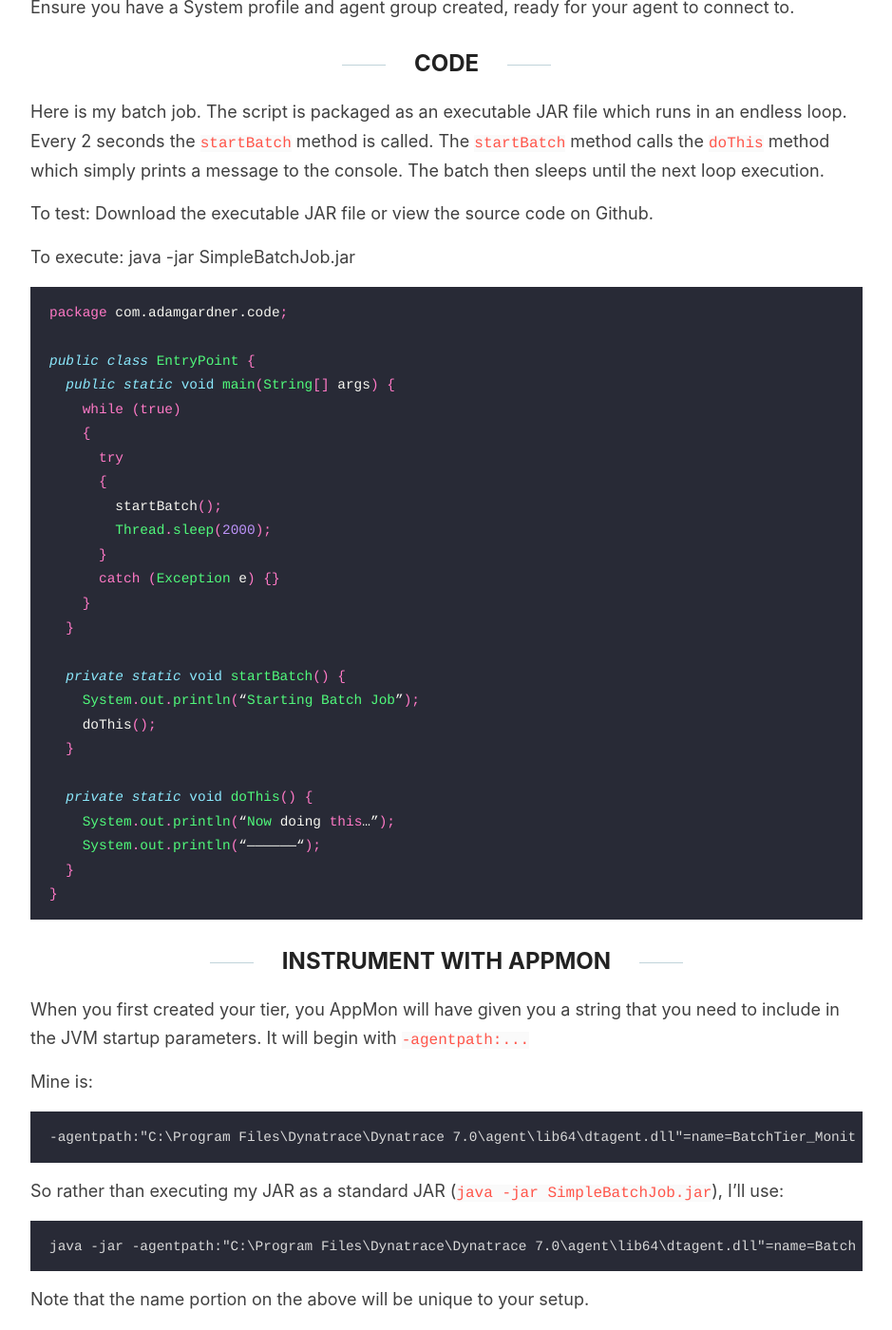
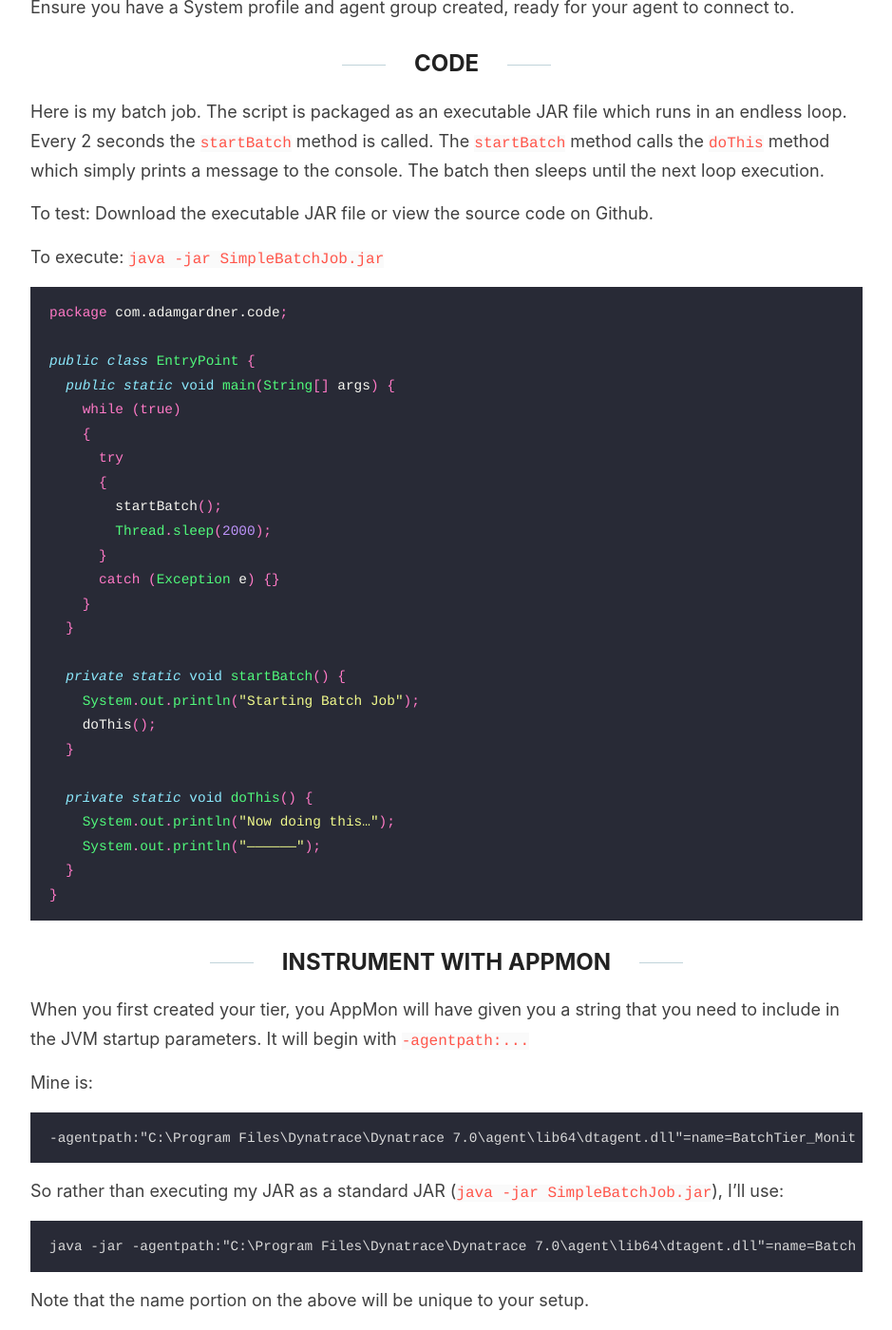
Before and after one commit to agardnerIT/site, a Jekyll site: the page built from _posts/2019-03-19-batch-job-monitoring-with-dynatrace.md, in a window 1280 px wide and 1400 px high, scrolled down 711 px. Shown: the whole window at 95% size, without its empty margins (170-1109 px from the left). Built offline with Jekyll 4.4.1, drawn with Linux system fonts in a browser that asks for light colours.

Commit message:
Update 2019-03-19-batch-job-monitoring-with-dynatrace.md

````diff
--- a/_posts/2019-03-19-batch-job-monitoring-with-dynatrace.md
+++ b/_posts/2019-03-19-batch-job-monitoring-with-dynatrace.md
@@ -21,7 +21,7 @@
 
 To test: Download the executable JAR file or view the source code on Github.
 
-To execute: java -jar SimpleBatchJob.jar
+To execute: `java -jar SimpleBatchJob.jar`
 
 ```java
 package com.adamgardner.code;
@@ -40,13 +40,13 @@
   }
 
   private static void startBatch() {
-    System.out.println(“Starting Batch Job”);
+    System.out.println("Starting Batch Job");
     doThis();
   }
 
   private static void doThis() {
-    System.out.println(“Now doing this…”);
-    System.out.println(“——————“);
+    System.out.println("Now doing this…");
+    System.out.println("——————");
   }
 }
 ```
@@ -83,19 +83,19 @@
 
 ![](images/batch-monitoring-dynatrace-2.jpg)
 
-1. Create a Java Method sensor group. Give it any name you desire.
+2. Create a Java Method sensor group. Give it any name you desire.
 
 ![](images/batch-monitoring-dynatrace-3.jpg)
 
-1. Browse the class cache, highlight the BatchTier agent group and click the yellow arrow icon.
+3. Browse the class cache, highlight the BatchTier agent group and click the yellow arrow icon.
 
 ![](images/batch-monitoring-dynatrace-4.jpg)
 
-1. Browse (or use `Ctrl+F` to search) until you find the `startBatch` method. Place a sensor on it. You will be warned that changed sensor rules will only take effect after you application is restarted, that’s OK. We’ll restart the JAR soon so you can OK this dialog.
+4. Browse (or use `Ctrl+F` to search) until you find the `startBatch` method. Place a sensor on it. You will be warned that changed sensor rules will only take effect after you application is restarted, that’s OK. We’ll restart the JAR soon so you can OK this dialog.
 
 ![](images/batch-monitoring-dynatrace-4.jpg)
 
-1. The final step is to make sure you’ve placed the sensor group (mine was called *My BatchJob Sensor Group*) on the tier containing the agents (my tier was called *BatchTier*). Navigate to the Sensor Placement section of the relevant agent group and ensure it's placed and set to Active and Start Purepaths (sensor configuration settings).
+5. The final step is to make sure you’ve placed the sensor group (mine was called *My BatchJob Sensor Group*) on the tier containing the agents (my tier was called *BatchTier*). Navigate to the Sensor Placement section of the relevant agent group and ensure it's placed and set to Active and Start Purepaths (sensor configuration settings).
 
 ![](images/batch-monitoring-dynatrace-5.jpg)
 
````
